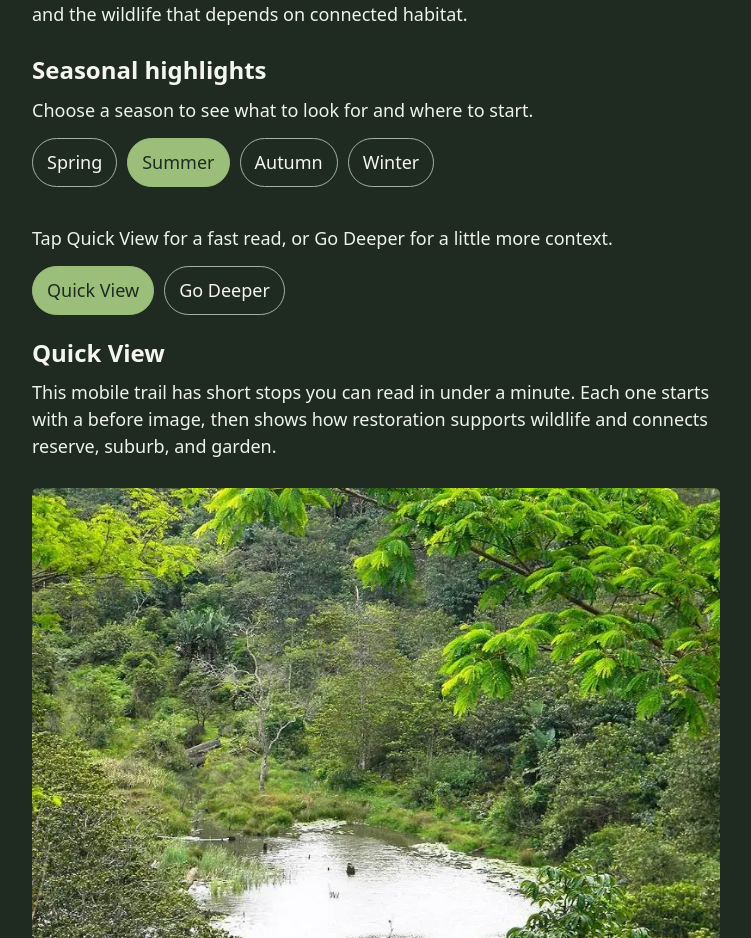
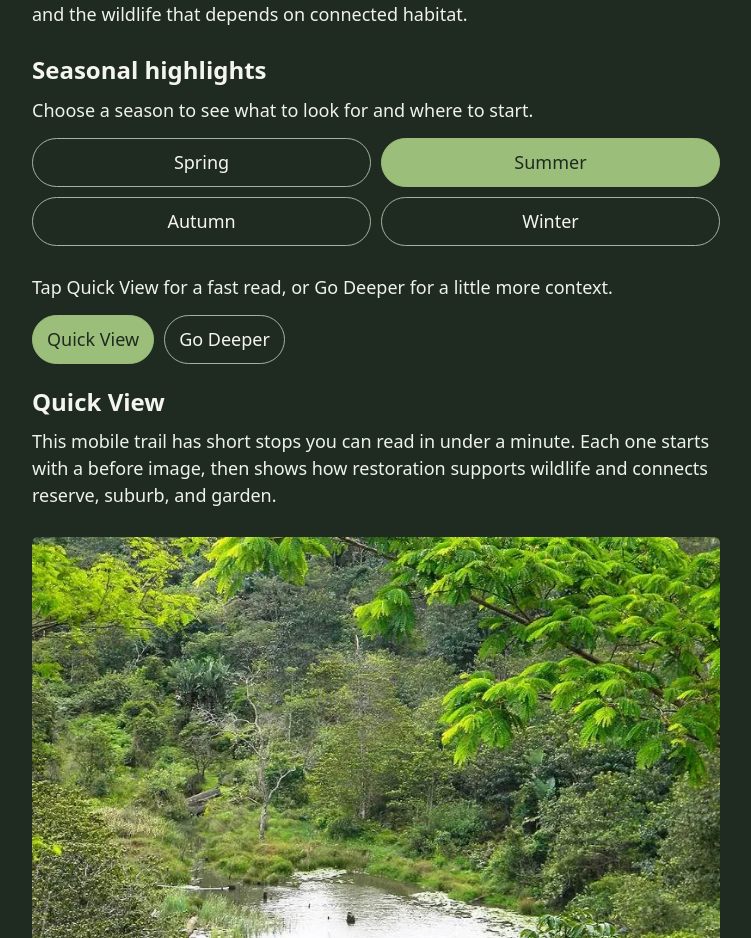
Before and after one commit to GillittsCon/iphithi-connected-nature-trail, a React (Vite) app: page / in a window 1280 px wide. Shown: the part 1081-2019 px from the top of the page, without its empty margins (264-1015 px from the left). Built offline with nearby package versions, Linux system fonts and the light colour scheme.

Commit message:
Show seasonal buttons in two-column grid

```diff
--- a/src/components/MarkerDetail.jsx
+++ b/src/components/MarkerDetail.jsx
@@ -26,7 +26,7 @@ export default function MarkerDetail({ marker }) {
           <h2>Seasonal highlights</h2>
           <p>Choose a season to see what to look for and where to start.</p>
 
-          <p>
+      <div className="season-buttons">
         <button
           type="button"
           className={selectedSeason === "spring" ? "toggle-button active" : "toggle-button"}
@@ -55,7 +55,7 @@ export default function MarkerDetail({ marker }) {
         >
           Winter
         </button>
-          </p>
+      </div>
         </section>
       )}
 
--- a/src/data/markers.json
+++ b/src/data/markers.json
@@ -18,7 +18,7 @@
     }
   ],
   "quickView": "This mobile trail has short stops you can read in under a minute. Each one starts with a before image, then shows how restoration supports wildlife and connects reserve, suburb, and garden.",
-  "goDeeper": "iPhithi is more than a green patch. It is part of a wider living network. This trail helps visitors notice how restored habitats support pollinators, water systems, and wildlife movement beyond the reserve fence. Use Quick View for a fast read, or Go Deeper for a little more context.",
+  "goDeeper": "iPhithi is more than a green patch. It is part of a wider living network. This trail helps visitors notice how restored habitats support pollinators, water systems, and wildlife movement beyond the reserve fence.",
   "reserveSuburbGarden": "What happens inside a reserve does not stay inside a reserve. Water flows outward, pollinators move across boundaries, and gardens can either extend or break the network.",
   "tryAtHome": "As you explore, look for one idea you could copy at home — a wetter corner, more indigenous flowers, or layered planting that helps wildlife move."
   },
--- a/src/index.css
+++ b/src/index.css
@@ -125,6 +125,19 @@ strong {
   color: #ffffff;
 }
 
+.season-buttons {
+  display: grid;
+  grid-template-columns: 1fr 1fr;
+  gap: 10px;
+  margin-bottom: 10px;
+}
+
+.season-buttons .toggle-button {
+  width: 100%;
+  margin-right: 0;
+  margin-bottom: 0;
+}
+
 figure {
   margin: 0 0 22px;
 }
```
Lines whose indentation alone changed are shown as unchanged.
